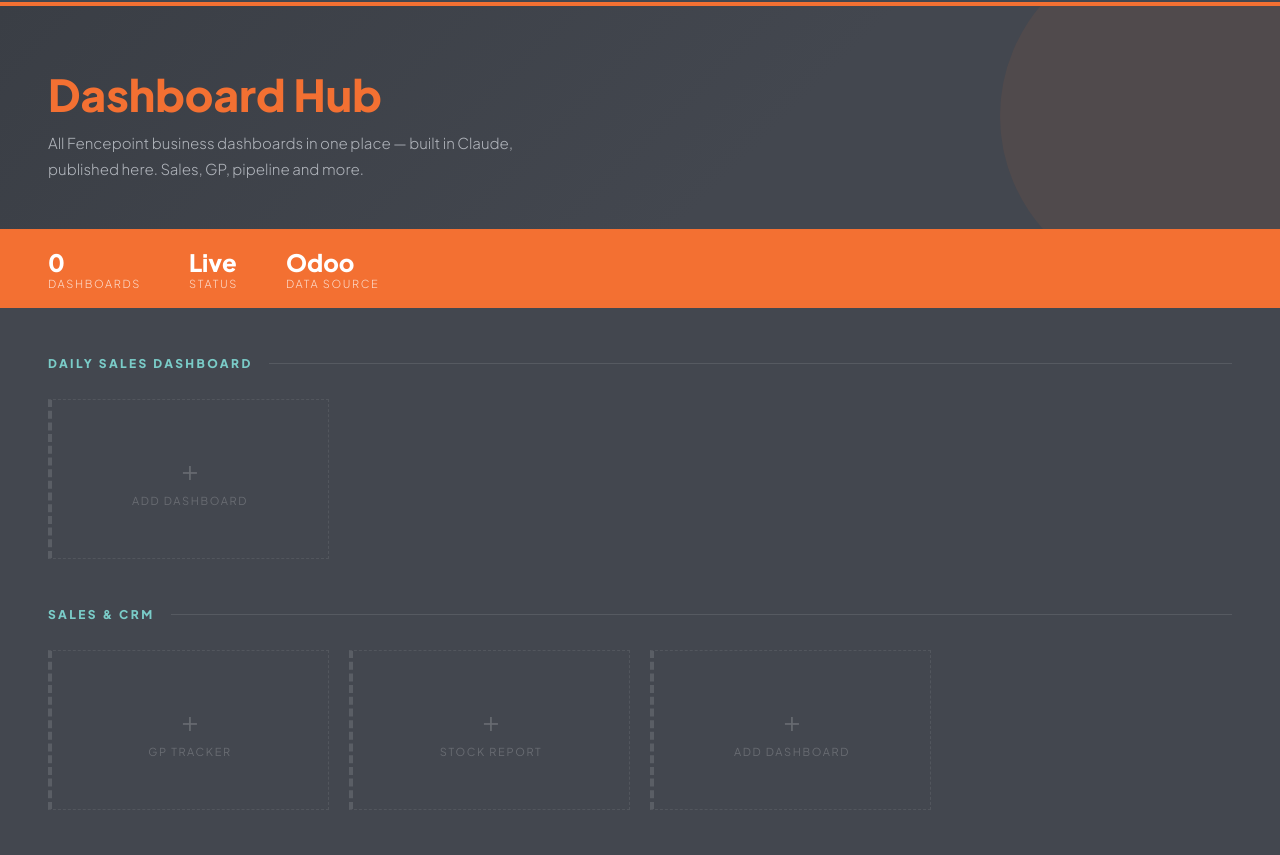
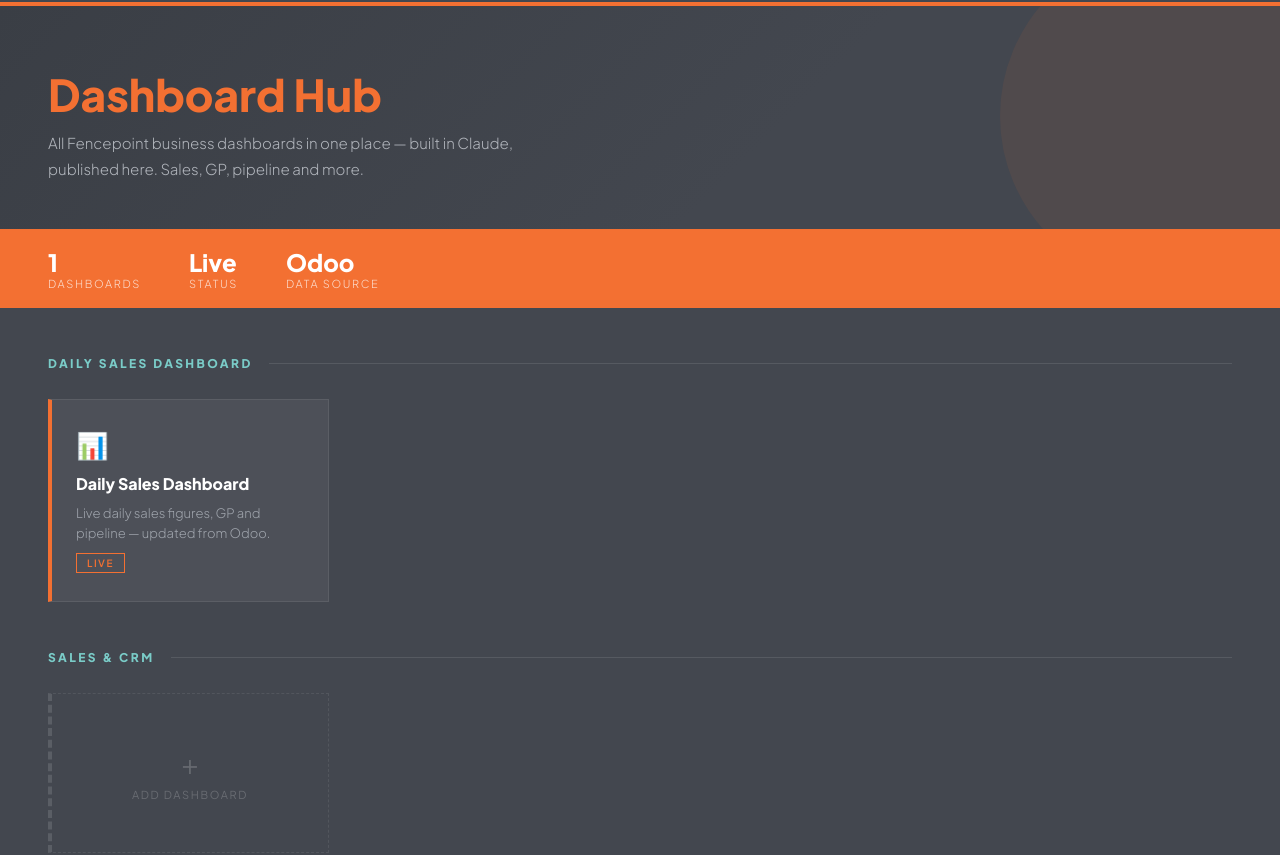
Before and after one commit to ralphfp/fencepoint-dashboards, a plain HTML site: page index.html in a window 1280 px wide. Shown: the part 102-957 px from the top of the page. Drawn offline with Linux system fonts and the light colour scheme.

Commit message:
Update index.html

```diff
--- a/index.html
+++ b/index.html
@@ -23,9 +23,6 @@
       display: flex; align-items: center; justify-content: flex-start; gap: 32px;
     }
     .logo { display: flex; align-items: center; gap: 14px; margin: 0; padding: 0; }
-
-
-
     .header-label { font-size: 12px; font-weight: 300; letter-spacing: 0.2em; text-transform: uppercase; color: var(--ice); }
 
     .hero {
@@ -34,7 +31,6 @@
       position: relative; overflow: hidden;
     }
     .hero::before { content: ''; position: absolute; top: -60px; right: -60px; width: 340px; height: 340px; border-radius: 50%; background: var(--orange); opacity: 0.07; }
-    .hero-tag { display: inline-block; background: var(--orange); color: var(--white); font-size: 11px; font-weight: 800; letter-spacing: 0.2em; text-transform: uppercase; padding: 6px 16px; margin-bottom: 20px; }
     .hero h1 { font-size: clamp(28px, 4vw, 44px); font-weight: 800; line-height: 1.1; margin-bottom: 12px; }
     .hero h1 em { font-style: normal; color: var(--orange); }
     .hero p { font-size: 15px; font-weight: 300; color: #b0b4bb; max-width: 500px; line-height: 1.7; }
@@ -116,7 +112,7 @@
   </div>
 
   <div class="stats-bar">
-    <div class="stat"><span class="stat-number" id="dash-count">0</span><span class="stat-label">Dashboards</span></div>
+    <div class="stat"><span class="stat-number" id="dash-count">1</span><span class="stat-label">Dashboards</span></div>
     <div class="stat"><span class="stat-number">Live</span><span class="stat-label">Status</span></div>
     <div class="stat"><span class="stat-number">Odoo</span><span class="stat-label">Data Source</span></div>
   </div>
@@ -130,10 +126,12 @@
 
     <div class="dashboard-grid">
 
-      <div class="dashboard-card placeholder">
-        <div class="placeholder-plus">+</div>
-        <div class="placeholder-text">Add Dashboard</div>
-      </div>
+      <a href="dashboards/dailysalesdashboard" class="dashboard-card">
+        <div class="card-icon">📊</div>
+        <div class="card-title">Daily Sales Dashboard</div>
+        <div class="card-desc">Live daily sales figures, GP and pipeline — updated from Odoo.</div>
+        <div class="card-tag">Live</div>
+      </a>
 
     </div>
 
@@ -146,21 +144,10 @@
 
       <div class="dashboard-card placeholder">
         <div class="placeholder-plus">+</div>
-        <div class="placeholder-text">GP Tracker</div>
-      </div>
-
-      <div class="dashboard-card placeholder">
-        <div class="placeholder-plus">+</div>
-        <div class="placeholder-text">Stock Report</div>
-      </div>
-
-      <div class="dashboard-card placeholder">
-        <div class="placeholder-plus">+</div>
         <div class="placeholder-text">Add Dashboard</div>
       </div>
 
     </div>
-
 
     <div class="section-header">
       <h2>Operations</h2>
```
